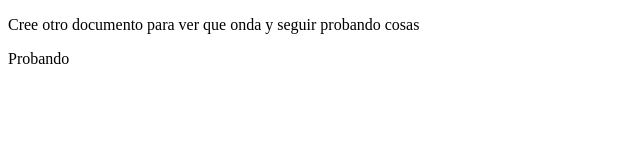
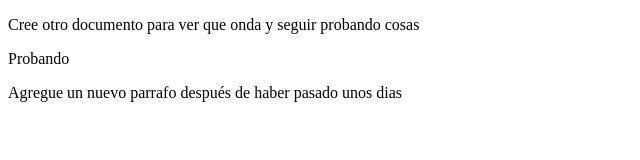
Before and after one commit to jeregiampieri/repositorioPrueba, a plain HTML site: page index1.html in a window 1280 px wide. Shown: the whole page, without its empty margins (0-640 px from the left). Drawn offline with Linux system fonts and the light colour scheme.

Commit message:
Agregue un nuevo parrafo despues de unos dias

```diff
--- a/index1.html
+++ b/index1.html
@@ -11,6 +11,7 @@
 
     <p>Cree otro documento para ver que onda y seguir probando cosas</p>
     <p>Probando</p>
+    <p>Agregue un nuevo parrafo después de haber pasado unos dias</p>
 
 </body>
 
```
